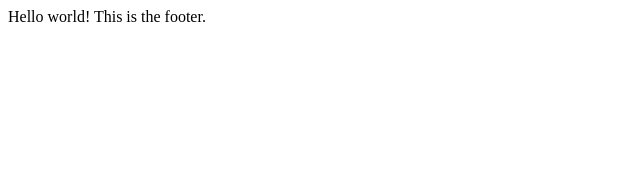
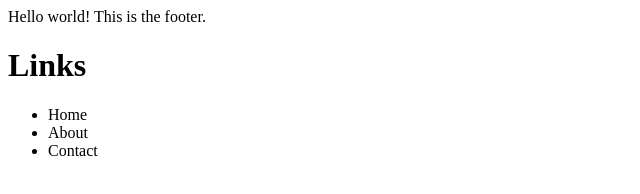
Before and after one commit to The-BlackShadoww/git-github, a plain HTML site: page footer.html in a window 1280 px wide. Shown: the whole page, without its empty margins (0-640 px from the left). Drawn offline with Linux system fonts and the light colour scheme.

Commit message:
updated footer file code

```diff
--- a/footer.html
+++ b/footer.html
@@ -7,5 +7,11 @@
     </head>
     <body>
         <footer>Hello world! This is the footer.</footer>
+        <h1>Links</h1>
+        <ul>
+            <li>Home</li>
+            <li>About</li>
+            <li>Contact</li>
+        </ul>
     </body>
 </html>
```
